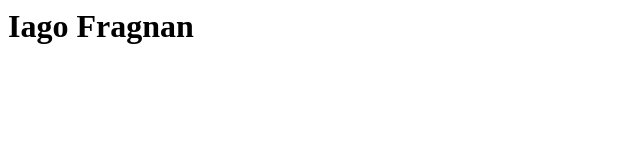
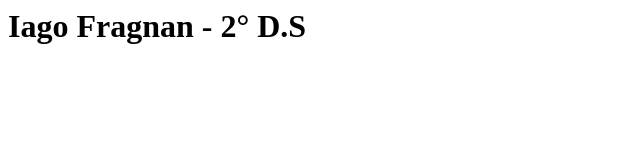
Before and after one commit to iagof-dev/EtecCHATBOT, a plain HTML site: page index.html in a window 1280 px wide. Shown: the whole page, without its empty margins (0-640 px from the left). Drawn offline with Linux system fonts and the light colour scheme.

Commit message:
Update index.html

```diff
--- a/index.html
+++ b/index.html
@@ -43,7 +43,7 @@ function initLandbot() {
 
 <body>
 
-  <h1>Iago Fragnan</h1>
+  <h1>Iago Fragnan - 2° D.S</h1>
 
 </body>
 
```
